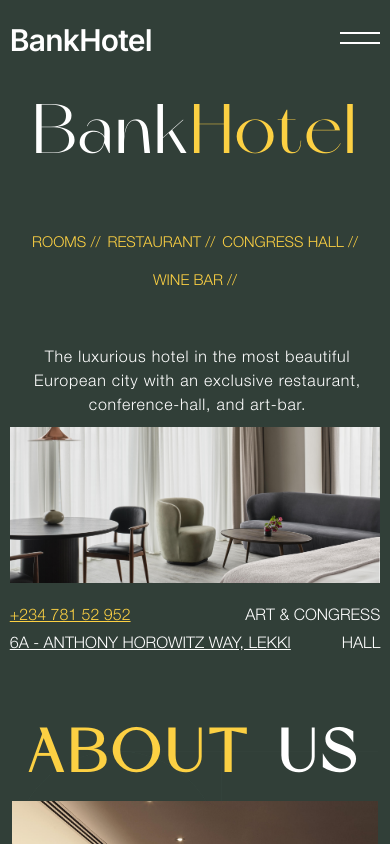
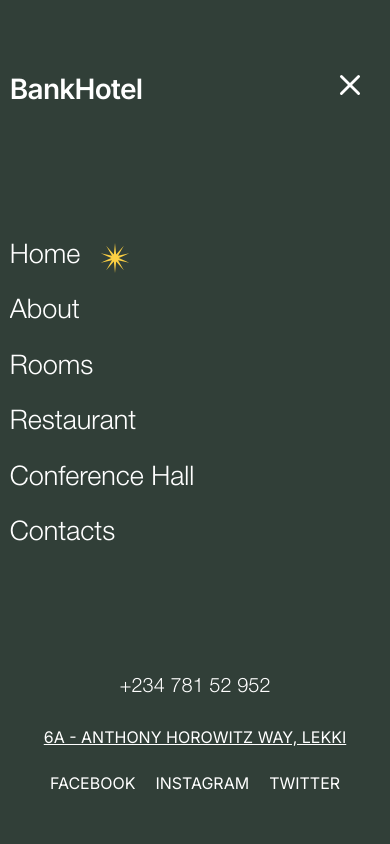
Before and after one commit to MayorFalomo/BankHotel, a Next.js app: page / in a window 390 px wide. Both pictures are taken after a click on the element 360 px from the left and 48 px from the top of the page. Shown: the top 844 px of the page. Built offline with nearby package versions, Linux system fonts and the light colour scheme.

Commit message:
worked on mobile menu transition

```diff
--- a/app/globals.css
+++ b/app/globals.css
@@ -75,7 +75,9 @@
   @layer base {
     * {
       @apply border-border;
-
+      /* background-color: rgb(142, 112, 16) */
+      /* color: rgba(49, 63, 56, 0.48);
+      color: rgba(33, 36, 35, 0.755); */
     }
 
     body {
--- /dev/null
+++ b/components/animation/SplitText.tsx
@@ -0,0 +1,71 @@
+import React from "react";
+import { motion, Variant } from "framer-motion";
+
+interface Props {
+  text: string;
+  //   children: JSX.Element[] | JSX.Element;
+}
+
+interface Variants {
+  [key: string]: Variant;
+}
+
+const SplitText = ({ text }: Props) => {
+  //   console.log(text);
+
+  const heading = text;
+  const letters = Array.from(heading);
+
+  const container: Variants = {
+    hidden: {
+      opacity: 0,
+    },
+    visible: (i = 1) => ({
+      opacity: 1,
+      transition: {
+        staggerChildren: 0.025,
+        delayChildren: 0.025 * i,
+      },
+    }),
+  };
+
+  const child: Variants = {
+    hidden: {
+      opacity: 0,
+      y: 20,
+      transition: {
+        type: "spring",
+        stiffness: 100,
+        damping: 12,
+      },
+    },
+    visible: {
+      opacity: 1,
+      y: 0,
+      transition: {
+        type: "spring",
+        stiffness: 100,
+        damping: 12,
+      },
+    },
+  };
+
+  return (
+    <div>
+      <motion.div
+        className="overflow-hidden text-white font-helvetica tracking-[.05em] xl:w-[50%] max-md:w-[100%] max-[800px]:w-[100%] max-[760px]:text-center max-[900px]:ml-[5px]"
+        variants={container}
+        initial="hidden"
+        animate="visible"
+      >
+        {letters.map((letter, index) => (
+          <motion.span className="inline-block" key={index} variants={child}>
+            {letter === " " ? "\u00A0" : letter}
+          </motion.span>
+        ))}
+      </motion.div>
+    </div>
+  );
+};
+
+export default SplitText;
--- a/components/home/heroImage/HeroImage.tsx
+++ b/components/home/heroImage/HeroImage.tsx
@@ -1,30 +1,88 @@
 import React from "react";
 import { TbAngle, TbArrowUp } from "react-icons/tb";
 import { FaAngleDown } from "react-icons/fa6";
+import { useInView } from "react-intersection-observer";
+import { motion, Variant } from "framer-motion";
 type Props = {};
 
+type Variants = {
+  [key: string]: Variant;
+};
+
 function HeroImage({}: Props) {
+  const { ref, inView, entry } = useInView({
+    threshold: 0,
+  });
+
+  const heading = "Full Stack Web Dev";
+  const letters = Array.from(heading);
+
+  const container: Variants = {
+    hidden: {
+      opacity: 0,
+    },
+    visible: (i = 1) => ({
+      opacity: 1,
+      transition: {
+        staggerChildren: 0.025,
+        delayChildren: 0.025 * i,
+      },
+    }),
+  };
+
+  const child: Variants = {
+    hidden: {
+      opacity: 0,
+      y: 20,
+      transition: {
+        type: "spring",
+        stiffness: 100,
+        damping: 12,
+      },
+    },
+    visible: {
+      opacity: 1,
+      y: 0,
+      transition: {
+        type: "spring",
+        stiffness: 100,
+        damping: 12,
+      },
+    },
+  };
+
   return (
     <div className="bg-regal_green">
       <div className="w-[95%] relative mx-auto">
-        <div className="relative w-full h-full">
-          <img src="./heroImage.png" alt="img" />
+        <div className="relative w-full overflow-hidden h-full ">
+          <img
+            className={
+              inView ? `transform transition duration-1000 scale-105` : ""
+            }
+            src="./heroImage.png"
+            alt="img"
+          />
           <div className="flex items-center absolute max-[900px]:bottom-0 min-[900px]:top-0 right-0 font-helvetica">
-            <button className="sm:flex items-center justify-around gap-[10px] hidden sm:w-[180px] lg:w-[200px] sm:h-[70px] max-lg:h-[80px] xl:h-[90px] text-white_text  bg-hero-btn backdrop-blur-[20px] opacity-[0.9]">
-              CHECK IN <span>{<FaAngleDown />} </span>{" "}
+            <button className="sm:flex items-center justify-around gap-[10px] hidden sm:w-[180px] lg:w-[200px] sm:h-[70px] max-lg:h-[80px] xl:h-[90px] text-white_text  bg-hero-btn hover:bg-hover-hero-btn transition ease delay-450 backdrop-blur-[20px] opacity-[0.9]">
+              CHECK IN{" "}
+              <span className="text-golden_yellow">{<FaAngleDown />} </span>{" "}
             </button>
             <span className="h-[30px] w-[1px] bg-white opacity-[0.4]"></span>
 
-            <button className="sm:flex items-center justify-around gap-[10px] hidden sm:w-[180px] lg:w-[200px] sm:h-[70px] max-lg:h-[80px] xl:h-[90px] text-white_text  bg-hero-btn backdrop-blur-[20px] opacity-[0.9]">
-              CHECK OUT <span>{<FaAngleDown />}</span>{" "}
+            <button className="sm:flex items-center justify-around gap-[10px] hidden sm:w-[180px] lg:w-[200px] sm:h-[70px] max-lg:h-[80px] xl:h-[90px] text-white_text  bg-hero-btn hover:bg-hover-hero-btn transition ease delay-450 backdrop-blur-[20px] opacity-[0.9]">
+              CHECK OUT{" "}
+              <span className="text-golden_yellow">{<FaAngleDown />}</span>{" "}
             </button>
-            <button className="sm:flex items-center justify-around gap-[10px] hidden sm:w-[190px] lg:w-[200px] sm:h-[70px] max-lg:h-[80px] xl:h-[90px]  max-sm:text-[15px] md:text-[16px] bg-golden_yellow backdrop-blur-[20px] opacity-[0.9]">
-              CHECK BOOK ROOM <span>{<FaAngleDown />} </span>{" "}
+            <button className="sm:flex items-center justify-around gap-[10px] hidden sm:w-[190px] lg:w-[200px] sm:h-[70px] max-lg:h-[80px] xl:h-[90px]  max-sm:text-[15px] md:text-[16px] bg-golden_yellow hover:bg-hover_golden_yellow hover:text-white backdrop-blur-[20px] transition ease delay-450 opacity-[0.9]">
+              BOOK ROOM
             </button>
           </div>
         </div>
 
-        <div className="flex items-center justify-between gap-3 mt-[20px] text-white_text font-helvetica ">
+        <div
+          ref={ref}
+          className="flex items-center justify-between gap-3 mt-[20px] text-white_text font-helvetica "
+        >
           <p className="leading-7 text-golden_yellow underline underline-offset-1">
             +234 781 52 952
           </p>
--- /dev/null
+++ b/components/mobileNavbar/MobileNav.tsx
@@ -0,0 +1,203 @@
+import React, { useState } from "react";
+import { AnimatePresence, motion, Variant } from "framer-motion";
+import Link from "next/link";
+interface Props {}
+
+interface Nav {
+  name: string;
+  link: string;
+}
+
+interface MenuState {
+  menuState: boolean;
+  setMenuState: React.Dispatch<React.SetStateAction<boolean>>;
+}
+
+interface Variants {
+  [key: string]: Variant;
+}
+
+const MobileNav = (props: MenuState) => {
+  const [navLinks, setNavLinks] = useState([
+    {
+      name: "Home",
+      link: "#",
+    },
+    {
+      name: "About",
+      link: "#",
+    },
+    {
+      name: "Rooms",
+      link: "#",
+    },
+    {
+      name: "Restaurant",
+      link: "#",
+    },
+    {
+      name: "Conference Hall",
+      link: "#",
+    },
+    {
+      name: "Contacts",
+      link: "#",
+    },
+  ]);
+
+  const menuLinks = {
+    initial: {
+      scaleY: 0,
+    },
+    animate: {
+      scaleY: 1,
+      transition: {
+        duration: 0.2,
+        ease: [0.12, 0, 0.39, 0],
+      },
+    },
+    exit: {
+      scaleY: 0,
+      transition: {
+        duration: 0.5,
+        delay: 0.5,
+        ease: [0.22, 1, 0.36, 1],
+      },
+    },
+  };
+
+  const containerVars: Variants = {
+    initial: {
+      transition: {
+        staggerChildren: 0.09,
+        staggerDirection: -1,
+      },
+    },
+    open: {
+      transition: {
+        delayChildren: 0.3,
+        staggerChildren: 0.09,
+        staggerDirection: 1,
+      },
+    },
+  };
+
+  return (
+    <AnimatePresence mode="wait">
+      <motion.div
+        variants={menuLinks}
+        initial="initial"
+        animate="animate"
+        exit="exit"
+        className="fixed top-[0px] left-0 z-20 h-full w-full origin-top bg-regal_green"
+      >
+        <div className="flex flex-col items-start justify-around h-full gap-[20px] ">
+          <div className="flex items-center justify-between  w-[95%] mx-auto ">
+            <p className="text-[28px] w-full font-semibold tracking-tight first:mt-2">
+              BankHotel
+            </p>
+            <p
+              onClick={() => props.setMenuState((prev) => !prev)}
+              className="text-[25px] cursor-pointer"
+            >
+              <svg
+                height="72"
+                viewBox="0 0 21 21"
+                width="60"
+                xmlns="http://www.w3.org/2000/svg"
+              >
+                <g
+                  fill="white"
+                  fill-rule="evenodd"
+                  stroke="currentColor"
+                  stroke-linecap="round"
+                  stroke-linejoin="round"
+                >
+                  <path d="m7.5 7.5 6 6" />
+                  <path d="m13.5 7.5-6 6" />
+                </g>
+              </svg>
+            </p>
+          </div>
+
+          <motion.div
+            variants={containerVars}
+            initial="initial"
+            animate="animate"
+            exit="initial"
+            className="flex flex-col items-start w-[95%] mx-auto  justify-around gap-[15px] list-none [&>li]:mt-2"
+          >
+            {navLinks.map((nav: any, index: number) => {
+              return (
+                <div className="overflow-hidden" key={index}>
+                  <MobileLinks index={index} nav={nav} />
+                </div>
+              );
+            })}
+            {/* <li className="flex items-center gap-[20px] cursor-pointer">
+            HOME <img className="w-[30px]" src="./Star.svg" alt="img" />{" "}
+          </li>
+          <li className="cursor-pointer">ABOUT</li>
+          <li className="cursor-pointer">ROOMS</li>
+          <li className="cursor-pointer">RESTAURANT</li>
+          <li className="cursor-pointer">CONFERENCE HALL</li>
+          <li className="cursor-pointer">CONTACTS</li> */}
+          </motion.div>
+          <div className="flex flex-col  w-full items-center gap-[20px]">
+            <p className="font-helvetica text-center [&:not(:first-child)]:mt-2 sm:hidden min-[1200px]:text-[30px] min-[800px]:text-[27px] min-[500px]:text-[24px] max-[500px]:text-[20px] ">
+              {" "}
+              +234 781 52 952{" "}
+            </p>
+            <p className="leading-7 text-center underline underline-offset-1 ">
+              6A - ANTHONY HOROWITZ WAY, LEKKI{" "}
+            </p>
+            <ul className="flex items-center justify-center gap-[20px] ">
+              <li>FACEBOOK</li>
+              <li>INSTAGRAM</li>
+              <li>TWITTER</li>
+            </ul>
+          </div>
+        </div>
+      </motion.div>
+    </AnimatePresence>
+  );
+};
+
+const mobileLinkVars = {
+  initial: {
+    y: "30vh",
+    transition: {
+      duration: 0.5,
+      ease: [0.37, 0, 0.63, 1],
+    },
+  },
+  open: {
+    y: 0,
+    transition: {
+      ease: [0, 0.55, 0.45, 1],
+      duration: 0.7,
+    },
+  },
+};
+
+const MobileLinks = ({ nav }: any) => {
+  return (
+    <motion.ul className="flex items-center gap-[20px] mx-auto min-[1200px]:text-[30px] min-[800px]:text-[27px] min-[500px]:text-[24px] max-[500px]:text-[27px] font-helvetica ">
+      <motion.li
+        variants={mobileLinkVars}
+        initial="initial"
+        animate="open"
+        exit="exit"
+        className="cursor-pointer"
+      >
+        <Link href={`${nav.link}`}>{nav.name}</Link>
+      </motion.li>
+      {nav.name == "Home" ? (
+        <img className="w-[30px]" src="./Star.svg" alt="img" />
+      ) : (
+        ""
+      )}
+    </motion.ul>
+  );
+};
+export default MobileNav;
--- a/components/navbar/Navbar.tsx
+++ b/components/navbar/Navbar.tsx
@@ -2,9 +2,10 @@
 import React, { memo, useState } from "react";
 import { FaXmark } from "react-icons/fa6";
 import { GiHamburgerMenu } from "react-icons/gi";
+import MobileNav from "../mobileNavbar/MobileNav";
 
 const Navbar = () => {
-  const [menuState, setMenuState] = useState<Boolean>(false);
+  const [menuState, setMenuState] = useState<boolean>(false);
 
   return (
     <nav className="bg-[#313F38] pb-1 text-white">
@@ -25,17 +26,44 @@ const Navbar = () => {
           +234 781 52 952{" "}
         </p>
         {menuState ? (
-          <span className="text-[25px] cursor-pointer"> {<FaXmark />} </span>
+          <span
+            onClick={() => setMenuState((prev) => !prev)}
+            className="text-[25px] cursor-pointer"
+          >
+            <svg
+              height="72"
+              viewBox="0 0 21 21"
+              width="60"
+              xmlns="http://www.w3.org/2000/svg"
+            >
+              <g
+                fill="white"
+                fill-rule="evenodd"
+                stroke="currentColor"
+                stroke-linecap="round"
+                stroke-linejoin="round"
+              >
+                <path d="m7.5 7.5 6 6" />
+                <path d="m13.5 7.5-6 6" />
+              </g>
+            </svg>
+          </span>
         ) : (
-          <span className="mt-[24px] cursor-pointer min-[1200px]:hidden">
+          <span
+            onClick={() => setMenuState((prev) => !prev)}
+            className="mt-[24px] cursor-pointer min-[1200px]:hidden"
+          >
             <svg viewBox="0 0 100 80" width="40" height="40">
               <rect className="fill-white" width="200" height="5"></rect>
               <rect className="fill-white" y="25" width="200" height="5"></rect>
-              {/* <rect y="60" width="100" height="20"></rect> */}
             </svg>
           </span>
         )}
       </div>
+
+      {menuState && (
+        <MobileNav menuState={menuState} setMenuState={setMenuState} />
+      )}
     </nav>
   );
 };
--- a/package.json
+++ b/package.json
@@ -21,6 +21,7 @@
     "react-dom": "^18",
     "react-fast-marquee": "^1.6.4",
     "react-icons": "^5.2.1",
+    "react-intersection-observer": "^9.10.3",
     "react-redux": "^9.1.2",
     "tailwind-merge": "^2.3.0",
     "tailwindcss-animate": "^1.0.7"
--- a/tailwind.config.ts
+++ b/tailwind.config.ts
@@ -22,8 +22,10 @@ const config = {
       colors: {
         "regal_green": "#313F38",
         "hero-btn": "rgba(49, 63, 56, 0.48)",
+        "hover-hero-btn": "rgba(33, 36, 35, 0.755)",
         "white_text": "#fff",
         "golden_yellow": "rgba(252, 208, 67, 1)",
+        "hover_golden_yellow": "rgb(142, 112, 16)",
         "text_royal_green": "#1B3B36",
         "off-white": "#FFFCF6",
         border: "hsl(var(--border))",
```
Also changed, not shown: app/page.tsx (+10 -3 lines), components/home/heroHeader/HeroHeader.tsx (+7 -1 lines), 1 other file (tests, documents, lock files or other folders).
